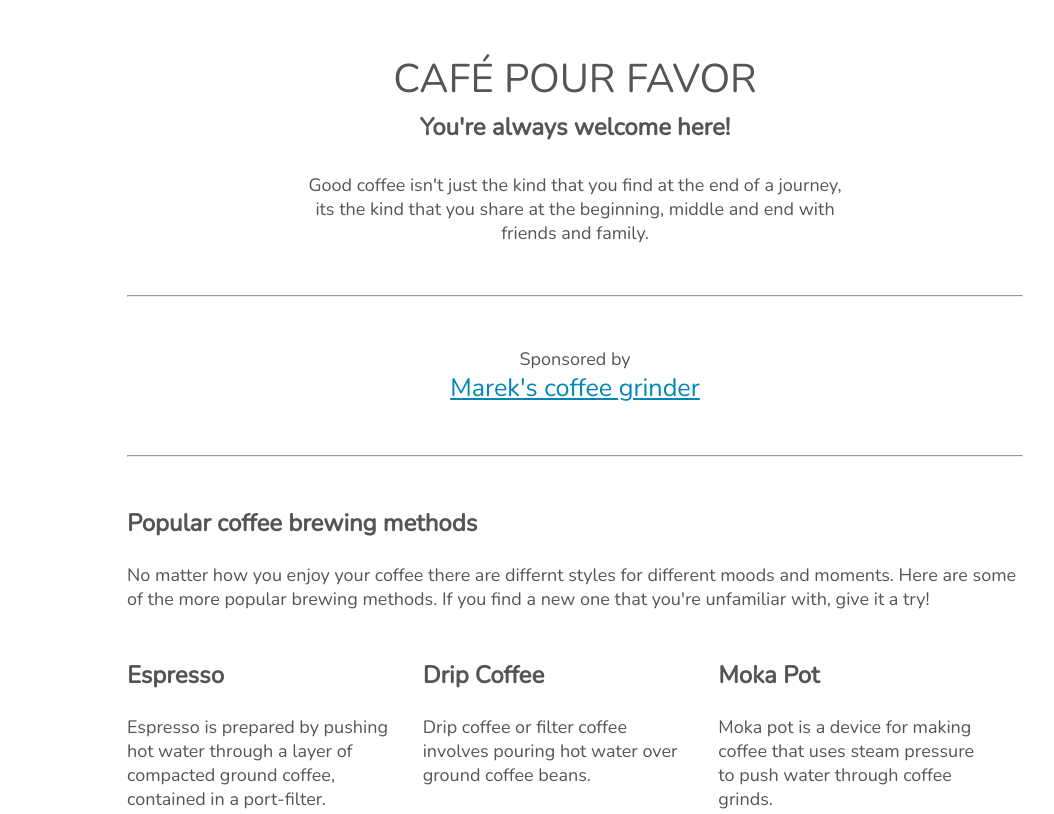
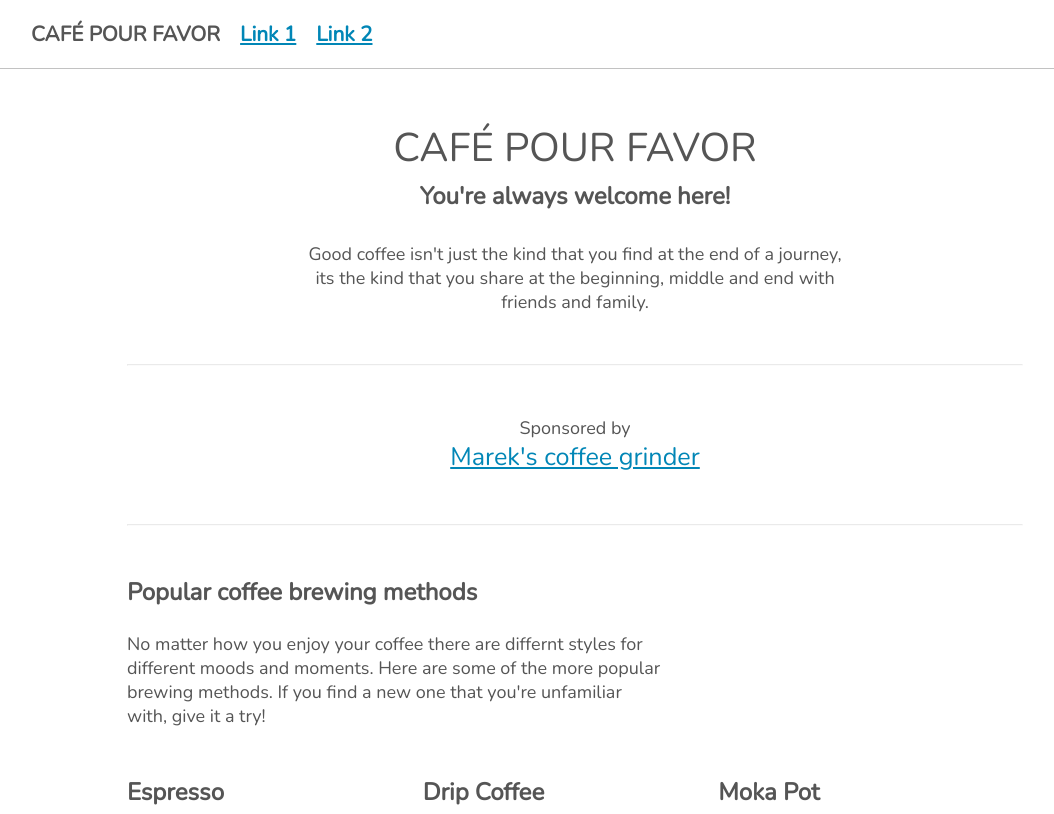
Before and after one commit to eetom/Pour-Favor---Coffee-Site, a plain HTML site: page index.html in a window 1280 px wide. Shown: the top 814 px of the page, without its empty margins (65-1119 px from the left). Drawn offline with nearby package versions, Linux system fonts and the light colour scheme.

Commit message:
add in simple header

```diff
--- a/index.html
+++ b/index.html
@@ -8,13 +8,20 @@
     <link rel="stylesheet" href="styles.css" type="text/css">
   </head>
   <body>
+    <header>
+      <div class="header-content">
+        CAF&Eacute; POUR FAVOR
+        <a class="header-link" href="">Link 1</a>
+        <a class="header-link" href="">Link 2</a>
+      </div>
+    </header>
     <div class="small-spacer">
     </div>
     <div class="centerpiece">
       <!-- <img src="fragile.jpg" alt="fragile logo" height="300" width="500"> -->
       <h1 class="title">CAF&Eacute; POUR FAVOR</h1>
       <h3 class="subtitle">You're always welcome here!</h3>
-      <p>Good coffee isn't just the kind that you find at the end of a journey, its the kind
+      <p class="medium-paragraph">Good coffee isn't just the kind that you find at the end of a journey, its the kind
       that you share at the beginning, middle and end with friends and family.</p>
     <hr />
     <p>Sponsored by <br><a class="big-sponsor" href="http://www.mareksgrinder.coffee/">Marek's coffee grinder</a></p>
@@ -23,7 +30,7 @@
 
   <div class="main-body-content">
     <h3>Popular coffee brewing methods</h3>
-    <p>No matter how you enjoy your coffee there are differnt styles for different moods and moments. Here are some of the more popular brewing methods. If you find a new one that you're unfamiliar with, give it a try!</p>
+    <p class="medium-paragraph">No matter how you enjoy your coffee there are differnt styles for different moods and moments. Here are some of the more popular brewing methods. If you find a new one that you're unfamiliar with, give it a try!</p>
 
     <div class="small-spacer">
     </div>
@@ -59,7 +66,7 @@
 
   <div class="centerpiece">
     <h3>Get in touch</h3>
-    <p>Caf&eacute; Pour Favor is all about where your coffee journey takes you and sharing it with the world. Add a bit of kindness to your cup.</p>
+    <p class="medium-paragraph">Caf&eacute; Pour Favor is all about where your coffee journey takes you and sharing it with the world. Add a bit of kindness to your cup.</p>
   </div>
 
   <div class="spacer">
--- a/styles.css
+++ b/styles.css
@@ -17,8 +17,11 @@ body {
 }
 
 .centerpiece p {
+  margin:0 auto;
+}
+
+.medium-paragraph {
   max-width: 60%;
-  margin:0 auto;
 }
 
 /*.centerpiece img {
@@ -58,13 +61,31 @@ body {
 	margin-bottom: 30px;
 }
 
+header {
+  padding: 20px 0;
+  border-bottom: 1px solid #c2c2c2;
+}
+
+.header-content {
+  max-width: 85%;
+  font-size: 1.3em;
+  display: flex;
+  margin: 0 auto;
+  font-weight: 600;
+}
+
+.header-link {
+  margin-left: 20px;
+  align-self: flex-end;
+}
+
 footer {
   background-color: #f2f2f2;
   padding: 20px 0;
 }
 
 .footer-content {
-  max-width: 70%;
+  max-width: 85%;
   position: relative;
   display: block;
   margin: 0 auto;
@@ -103,6 +124,7 @@ p {
 
 hr {
   margin: 50px 0;
+  opacity: 0.2;
 }
 
 @media only screen and (max-width: 767px) {
@@ -121,7 +143,7 @@ hr {
     width: 45%;
     margin: 0 5% 0 0;
   }
-  .centerpiece p {
+  .centerpiece p, .medium-paragraph {
     max-width: 80%;
   }
   h1 {
@@ -138,7 +160,7 @@ hr {
     display: block;
     margin:0 auto;
   }
-  .centerpiece p {
+  .centerpiece p, .medium-paragraph {
     max-width: 100%;
   }
   .three-body-content {
```
